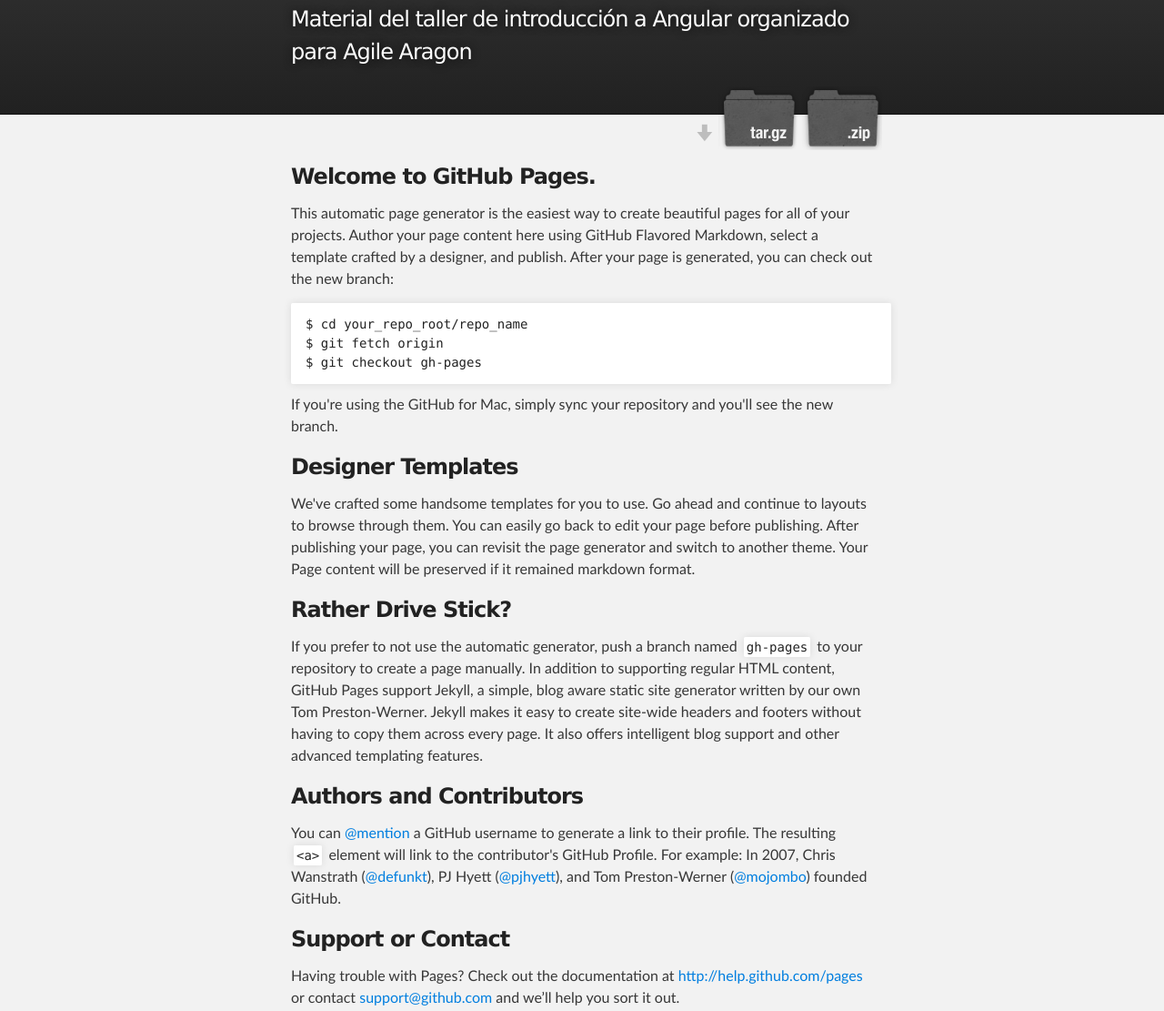
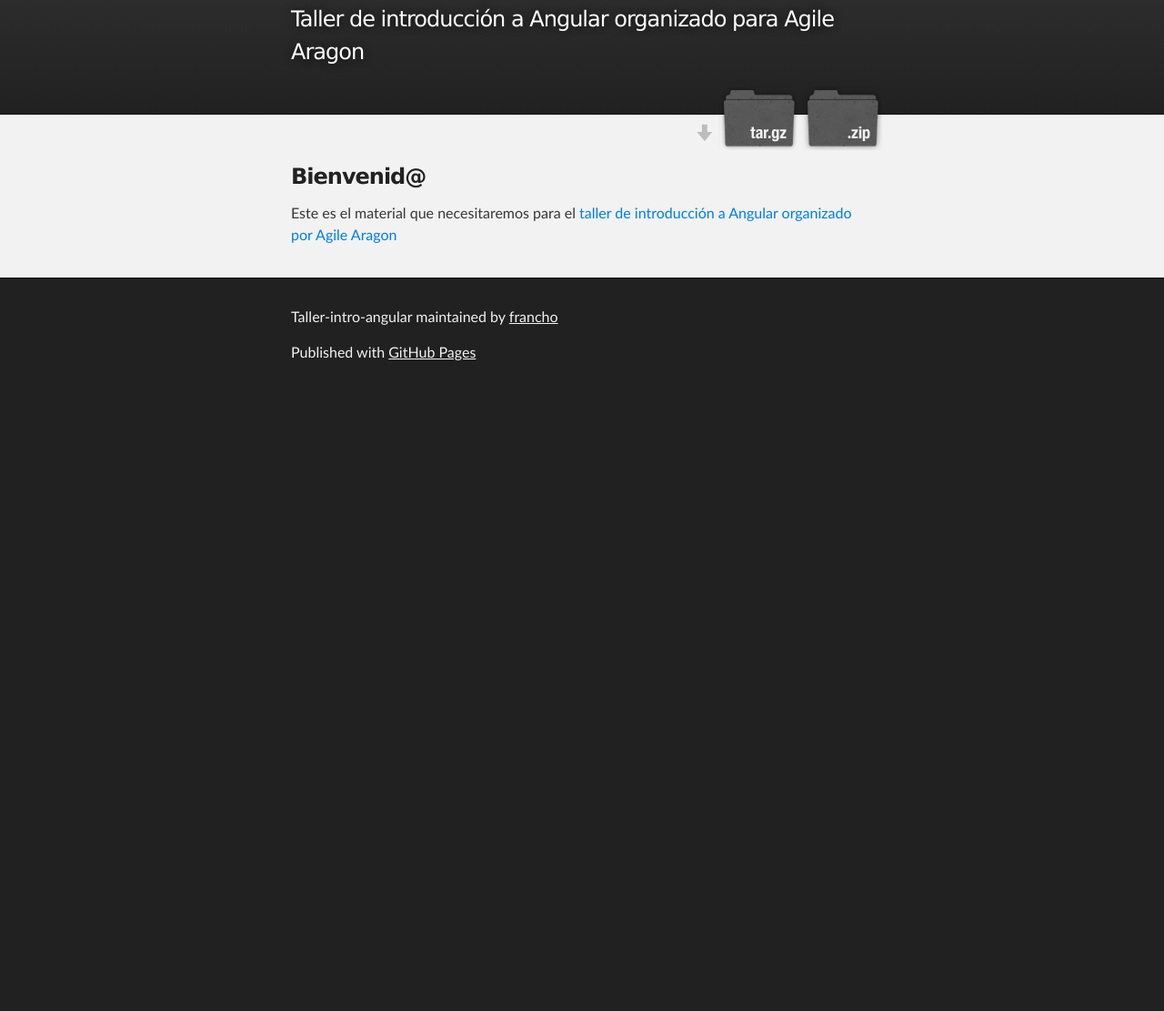
Before and after one commit to francho/taller-intro-angular, a plain HTML site: page index.html in a window 1280 px wide. Shown: the part 120-1231 px from the top of the page at 91% size. After the commit the page ends 800 px from the top, so only its background shows below. Drawn offline with Linux system fonts and the light colour scheme.

Commit message:
site update

```diff
--- a/index.html
+++ b/index.html
@@ -2,9 +2,10 @@
 <html>
 
 <head>
-    <meta charset='utf-8' />
-    <meta http-equiv="X-UA-Compatible" content="chrome=1" />
-    <meta name="description" content="Taller-intro-angular : Material del taller de introducción a Angular organizado para Agile Aragon" />
+    <meta charset='utf-8'/>
+    <meta http-equiv="X-UA-Compatible" content="chrome=1"/>
+    <meta name="description"
+          content="Taller-intro-angular : Material del taller de introducción a Angular organizado para Agile Aragon"/>
 
     <link rel="stylesheet" type="text/css" media="screen" href="stylesheets/stylesheet.css">
 
@@ -19,11 +20,14 @@
         <a id="forkme_banner" href="https://github.com/francho/taller-intro-angular">View on GitHub</a>
 
         <h1 id="project_title">Taller-intro-angular</h1>
-          <h2 id="project_tagline">Material del taller de introducción a Angular organizado para Agile Aragon</h2>
+
+        <h2 id="project_tagline">Taller de introducción a Angular organizado para Agile Aragon</h2>
 
         <section id="downloads">
-              <a class="zip_download_link" href="https://github.com/francho/taller-intro-angular/zipball/master">Download this project as a .zip file</a>
-              <a class="tar_download_link" href="https://github.com/francho/taller-intro-angular/tarball/master">Download this project as a tar.gz file</a>
+            <a class="zip_download_link" href="https://github.com/francho/taller-intro-angular/zipball/master">Download
+                this project as a .zip file</a>
+            <a class="tar_download_link" href="https://github.com/francho/taller-intro-angular/tarball/master">Download
+                this project as a tar.gz file</a>
         </section>
     </header>
 </div>
@@ -32,36 +36,10 @@
 <div id="main_content_wrap" class="outer">
     <section id="main_content" class="inner">
         <h3>
-<a name="welcome-to-github-pages" class="anchor" href="#welcome-to-github-pages"><span class="octicon octicon-link"></span></a>Welcome to GitHub Pages.</h3>
+            <a name="welcome-to-github-pages" class="anchor" href="#welcome-to-github-pages"><span
+                    class="octicon octicon-link"></span></a>Bienvenid@</h3>
 
-<p>This automatic page generator is the easiest way to create beautiful pages for all of your projects. Author your page content here using GitHub Flavored Markdown, select a template crafted by a designer, and publish. After your page is generated, you can check out the new branch:</p>
-
-<pre><code>$ cd your_repo_root/repo_name
-$ git fetch origin
-$ git checkout gh-pages
-</code></pre>
-
-<p>If you're using the GitHub for Mac, simply sync your repository and you'll see the new branch.</p>
-
-<h3>
-<a name="designer-templates" class="anchor" href="#designer-templates"><span class="octicon octicon-link"></span></a>Designer Templates</h3>
-
-<p>We've crafted some handsome templates for you to use. Go ahead and continue to layouts to browse through them. You can easily go back to edit your page before publishing. After publishing your page, you can revisit the page generator and switch to another theme. Your Page content will be preserved if it remained markdown format.</p>
-
-<h3>
-<a name="rather-drive-stick" class="anchor" href="#rather-drive-stick"><span class="octicon octicon-link"></span></a>Rather Drive Stick?</h3>
-
-<p>If you prefer to not use the automatic generator, push a branch named <code>gh-pages</code> to your repository to create a page manually. In addition to supporting regular HTML content, GitHub Pages support Jekyll, a simple, blog aware static site generator written by our own Tom Preston-Werner. Jekyll makes it easy to create site-wide headers and footers without having to copy them across every page. It also offers intelligent blog support and other advanced templating features.</p>
-
-<h3>
-<a name="authors-and-contributors" class="anchor" href="#authors-and-contributors"><span class="octicon octicon-link"></span></a>Authors and Contributors</h3>
-
-<p>You can <a href="https://github.com/blog/821" class="user-mention">@mention</a> a GitHub username to generate a link to their profile. The resulting <code>&lt;a&gt;</code> element will link to the contributor's GitHub Profile. For example: In 2007, Chris Wanstrath (<a href="https://github.com/defunkt" class="user-mention">@defunkt</a>), PJ Hyett (<a href="https://github.com/pjhyett" class="user-mention">@pjhyett</a>), and Tom Preston-Werner (<a href="https://github.com/mojombo" class="user-mention">@mojombo</a>) founded GitHub.</p>
-
-<h3>
-<a name="support-or-contact" class="anchor" href="#support-or-contact"><span class="octicon octicon-link"></span></a>Support or Contact</h3>
-
-<p>Having trouble with Pages? Check out the documentation at <a href="http://help.github.com/pages">http://help.github.com/pages</a> or contact <a href="mailto:support@github.com">support@github.com</a> and we’ll help you sort it out.</p>
+            <p>Este es el material que necesitaremos para el <a href="http://agile-aragon.org/2014/02/04/taller-de-introduccion-a-angularjs/">taller de introducción a Angular organizado por Agile Aragon</a></p>
     </section>
 </div>
 
@@ -69,11 +47,11 @@
 <div id="footer_wrap" class="outer">
     <footer class="inner">
         <p class="copyright">Taller-intro-angular maintained by <a href="https://github.com/francho">francho</a></p>
+
         <p>Published with <a href="http://pages.github.com">GitHub Pages</a></p>
     </footer>
 </div>
 
 
-
 </body>
 </html>
```
Lines whose indentation alone changed are shown as unchanged.
